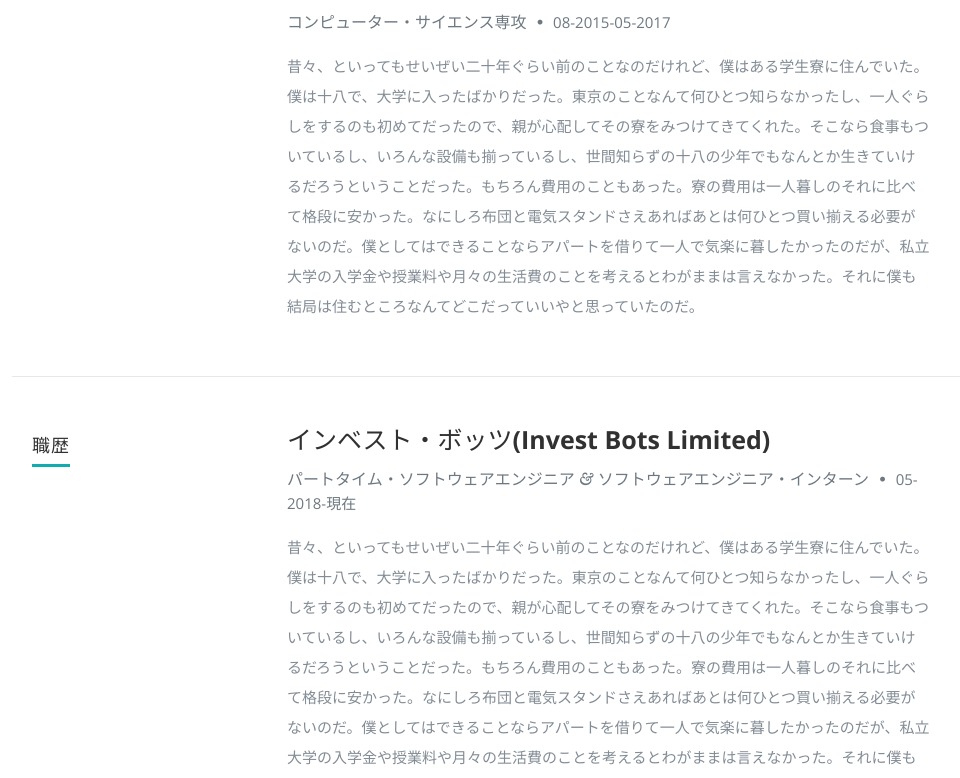
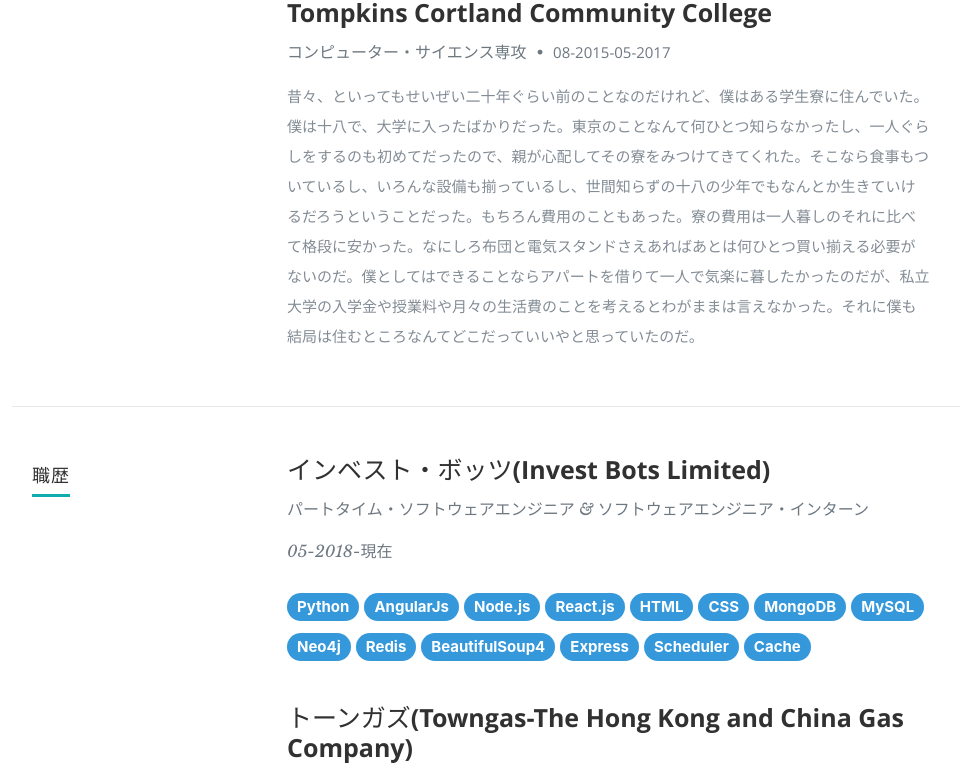
Before and after one commit to kaiching0109/profile-page, a React app: page / in a window 1280 px wide. Shown: the part 2002-2780 px from the top of the page, without its empty margins (118-1078 px from the left). Built offline with nearby package versions, Linux system fonts and the light colour scheme.

Commit message:
UPDATED: work layout and content

```diff
--- a/src/client/components/about/about.jsx
+++ b/src/client/components/about/about.jsx
@@ -8,6 +8,7 @@
     name,
     address1,
     address2,
+    address3,
     phone,
     mail,
     download_resume,
@@ -35,6 +36,8 @@
                   {address1}
                   <br />
                   {address2}
+                  <br />
+                  {address3}
                 </span>
                 <br />
                 <span>{phone}</span>
--- a/src/client/components/header/header.jsx
+++ b/src/client/components/header/header.jsx
@@ -44,6 +44,7 @@
                 {this.props.language.title}
               </h1>
               <h3> {this.props.language.description}.</h3>
+              <h3>{this.props.language.description_detail}</h3>
               <hr />
               <Socialbar items={socialbar} language={this.props.language} />
             </div>
--- /dev/null
+++ b/src/client/components/resume/tags.jsx
@@ -0,0 +1,16 @@
+import React from "react";
+
+const Tags = props => {
+  let { descriptions } = props;
+  descriptions = descriptions.map((description, i) => {
+    return (
+      <span className="categories">
+        <i className="fa fa-tag" />
+        {description}{" "}
+      </span>
+    );
+  });
+  return <div className="twelve columns collapsed">{descriptions} </div>;
+};
+
+export default Tags;
--- /dev/null
+++ b/src/client/components/resume/tags/style.css
@@ -0,0 +1,14 @@
+.tags {
+  background: #fff;
+  overflow: hidden;
+}
+
+.tag {
+  color: #fff;
+  font-weight: bold;
+  background: #3498db;
+  float: left;
+  padding: 5px 10px;
+  border-radius: 10em;
+  margin-right: 5px;
+}
--- /dev/null
+++ b/src/client/components/resume/tags/tags.jsx
@@ -0,0 +1,21 @@
+import React from "react";
+import style from "./style.css";
+
+const Tags = props => {
+  let { descriptions } = props;
+  descriptions = descriptions.map((description, i) => {
+    return (
+      <li key={i} className="tag">
+        {description}
+      </li>
+    );
+  });
+
+  return (
+    <div className="tags">
+      <ul>{descriptions}</ul>
+    </div>
+  );
+};
+
+export default Tags;
--- a/src/client/components/resume/work.jsx
+++ b/src/client/components/resume/work.jsx
@@ -1,20 +1,20 @@
 import React from "react";
+import TagsRow from "./tags/tags";
 
 const Work = props => {
   let { work_title, work_content } = props.content;
   work_content = Object.keys(work_content).map((key, j) => {
     return [...Array(work_content[key])].map((values, i) => {
       const { company, content } = values;
-      const { position, date_from, date_to, description } = content;
+      const { position, date_from, date_to, descriptions } = content;
       return (
         <div className="row item" key={`${company}-${i}`}>
           <div className="twelve columns">
             <h3>{company}</h3>
-            <p className="info">
-              {position} <span>&bull;</span>{" "}
-              <em className="date">{`${date_from}-${date_to}`}</em>
-            </p>
-            <p>{description}</p>
+            <p className="info">{position}</p>
+            <p className="info">{`${date_from}-${date_to}`}</p>
+            <TagsRow descriptions={descriptions} />
+            <br />
           </div>
         </div>
       );
--- a/src/client/languages/en.json
+++ b/src/client/languages/en.json
@@ -1,6 +1,7 @@
 {
-  "title": "I'm Kai Ching Suen",
-  "description": "Self-motivated college student with active learning and leadership skills. Flexible and highly organized with working experiencence in range of fields. Enthusiastic to learn and very independent.",
+  "title": "Kai Ching Suen",
+  "description": "College Student & Full Stack Web Developer",
+  "description_detail": "I use Python, Java, React.js & Node.js",
   "home": "HOME",
   "about": "ABOUT",
   "resume": "RESUME",
@@ -8,15 +9,15 @@
   "contact": "CONTACT",
 
   "about_title": "About Me",
-  "about_description": "Sed ut perspiciatis unde omnis iste natus error sit voluptatem accusantium doloremque laudantium, totam rem aperiam, eaque ipsa quae ab illo inventore veritatis et quasi architecto beatae vitae dicta sunt explicabo. Nemo enim ipsam voluptatem quia voluptas sit aspernatur aut odit aut fugit, sed quia consequuntur magni dolores eos qui ratione voluptatem sequi nesciunt. Neque porro quisquam est, qui dolorem ipsum quia dolor sit amet, consectetur, adipisci velit, sed quia non numquam eius modi tempora incidunt ut labore et dolore magnam aliquam quaerat voluptatem. Ut enim ad minima veniam, quis nostrum exercitationem ullam corporis suscipit laboriosam.",
-  "contact_title": "Contact Details",
+  "about_description": "Hello! I am Kai. Nice to meet you. I am an International student from Hong Kong currently studying at New York. I've worked in serval companies as a intern devloper, including in game, software and full stack devlopments, and I am currently working remotely from Hong Kong as a partime software engineer. I love to design and code, and I love what I do!",
   "name": "Kai Ching Suen",
   "download_resume": "Download Resume",
   "resume_link": "kaichingsuen_resume.pdf",
-  "address1": "1600 Amphitheatre Parkway",
-  "address2": "Mountain View, CA 94043 US",
-  "phone": "(123)456-7890",
-  "mail": "anyone@website.com",
+  "address1": "Benedicts College, Room B011",
+  "address2": "200 Circle Road",
+  "address3": "Stony Brook, NY 11790-3401",
+  "phone": "+852 6711 9356",
+  "mail": "kaiching.suen@stonybrook.edu",
 
   "education_title": "Education",
   "education_content": [
@@ -48,7 +49,18 @@
         "position": "Partime Software Engineer & Software Engineer Intern",
         "date_from": "05-2018",
         "date_to": "Present",
-        "description": "Sed ut perspiciatis unde omnis iste natus error sit voluptatem accusantium doloremque laudantium, totam rem aperiam, eaque ipsa quae ab illo inventore veritatis et quasi architecto beatae vitae dicta sunt explicabo. Nemo enim ipsam voluptatem quia voluptas sit aspernatur aut odit aut fugit, sed quia consequuntur magni dolores eos qui ratione voluptatem sequi nesciunt. Neque porro quisquam est, qui dolorem ipsum quia dolor sit amet, consectetur, adipisci velit, sed quia non numquam eius modi tempora incidunt ut labore et dolore magnam aliquam quaerat voluptatem. Ut enim ad minima veniam, quis nostrum exercitationem ullam corporis suscipit laboriosam."
+        "descriptions": [
+          "Python",
+          "AngularJs",
+          "Node.js",
+          "React.js",
+          "HTML",
+          "CSS",
+          "MongoDB",
+          "MySQL",
+          "Neo4j",
+          "Redis"
+        ]
       }
     },
     {
@@ -57,7 +69,18 @@
         "position": "IT Trainee",
         "date_from": "07-2018",
         "date_to": "08-2018",
-        "description": "Developed and built Internal chatbot infrastructure using machine learning with web crawling. Developed several Alexa skills by using programming languages like nodejs and python along with AWS services like AWS Lambda and AWS IoT and with RaspberryPi. Developed Andriod app for demoing Estimote Beacon use cases. Held several sections of sharings for IoT development and chatbot development"
+        "descriptions": [
+          "Python",
+          "Node.js",
+          "rasa-nlu",
+          "BeautifulSoup4",
+          "AWS IoT",
+          "AWS Lambda",
+          "Alexa",
+          "Estimote Beacon",
+          "Raspberry pi",
+          "IoT"
+        ]
       }
     },
     {
@@ -66,7 +89,14 @@
         "position": "Summer Intern",
         "date_from": "06-2018",
         "date_to": "08-2018",
-        "description": "Assisted lead developers in developing mobile game, Be A Man: Do The Right Thing by using game engine Unity with C# and playmaker. Cooperate visual and hearing effects and create Animation by using game engine Unity 2D."
+        "descriptions": [
+          "Unity",
+          "C#",
+          "Game maker",
+          "UX",
+          "Game design",
+          "Animation"
+        ]
       }
     },
     {
@@ -75,7 +105,13 @@
         "position": "Resident Assistant",
         "date_from": "01-2016",
         "date_to": "05-2017",
-        "description": "Enforce housing policies and assisting resident needs. Create a safe and active environment for residents that from different background. Rated Averagely 4.5/5 in Adjusting Position, Reliability and Representation for the Department and the Position. (2016 - 2017)"
+        "descriptions": [
+          "Communication",
+          "Team Player",
+          "Creativity",
+          "Diversity",
+          "Leadership"
+        ]
       }
     },
     {
@@ -84,7 +120,12 @@
         "position": "Math and Computer Science Tutor",
         "date_from": "01-2016",
         "date_to": "01-2017",
-        "description": "Assist students with academic needs including counseling and tutoring."
+        "descriptions": [
+          "Communication",
+          "Elaboration",
+          "Learner",
+          "Organization"
+        ]
       }
     },
     {
@@ -93,7 +134,12 @@
         "position": "Office Assistant",
         "date_from": "06-2017",
         "date_to": "08-2017",
-        "description": "Assist international students in the process of exploring and identifying their identities. Eliminate the gap between locals and international students within campus and society; Plan and Organize activities."
+        "descriptions": [
+          "Communication",
+          "Team Player",
+          "Diversity",
+          "Organization"
+        ]
       }
     }
   ],
--- a/src/client/languages/jp.json
+++ b/src/client/languages/jp.json
@@ -1,6 +1,7 @@
 {
   "title": "スン・カイ・チンです",
   "description": "私の強みは強い行動力と様々な環境に対しての迅速な対応力です。",
+  "description_detail": "I use...!",
   "home": "ホーム",
   "about": "私に関して",
   "resume": "履歴",
@@ -13,9 +14,10 @@
   "name": "スン・カイ・チン",
   "download_resume": "履歴書ダウンロード",
   "resume_link": "kaichingsuen_resume.pdf",
-  "address1": "1600 Amphitheatre Parkway",
-  "address2": "Mountain View, CA 94043 US",
-  "phone": "(123)456-7890",
+  "address1": "Benedicts College, Room B011",
+  "address2": "200 Circle Road",
+  "address3": "Stony Brook, NY 11790-3401",
+  "phone": "+852 6711 9356",
   "mail": "kaiching.suen@stonybrook.edu",
 
   "education_title": "学歴",
@@ -48,7 +50,22 @@
         "position": "パートタイム・ソフトウェアエンジニア & ソフトウェアエンジニア・インターン",
         "date_from": "05-2018",
         "date_to": "現在",
-        "description": "昔々、といってもせいぜい二十年ぐらい前のことなのだけれど、僕はある学生寮に住んでいた。僕は十八で、大学に入ったばかりだった。東京のことなんて何ひとつ知らなかったし、一人ぐらしをするのも初めてだったので、親が心配してその寮をみつけてきてくれた。そこなら食事もついているし、いろんな設備も揃っているし、世間知らずの十八の少年でもなんとか生きていけるだろうということだった。もちろん費用のこともあった。寮の費用は一人暮しのそれに比べて格段に安かった。なにしろ布団と電気スタンドさえあればあとは何ひとつ買い揃える必要がないのだ。僕としてはできることならアパートを借りて一人で気楽に暮したかったのだが、私立大学の入学金や授業料や月々の生活費のことを考えるとわがままは言えなかった。それに僕も結局は住むところなんてどこだっていいやと思っていたのだ。"
+        "descriptions": [
+          "Python",
+          "AngularJs",
+          "Node.js",
+          "React.js",
+          "HTML",
+          "CSS",
+          "MongoDB",
+          "MySQL",
+          "Neo4j",
+          "Redis",
+          "BeautifulSoup4",
+          "Express",
+          "Scheduler",
+          "Cache"
+        ]
       }
     },
     {
@@ -57,7 +74,18 @@
         "position": "ITトレーニー",
         "date_from": "07-2018",
         "date_to": "08-2018",
-        "description": "主にIOT(アマゾン・アレクサとビーコン)周辺の開発とチャットボットの開発に携わりました。\nアマゾン・アレクサ周辺とは、Node.jsやPythonなどとアマゾン・ラムダーやマゾン・IOTを使って、QRコードシステムとプロジェクターの自動化ステムを作りました。\nseleniumとbeautifulSoup4とrasa nluなどPythonライブラリを使って、ユーザー・ガイド用のチャットボット部分の機能を作りました。"
+        "descriptions": [
+          "Python",
+          "Node.js",
+          "rasa-nlu",
+          "BeautifulSoup4",
+          "AWS IoT",
+          "AWS Lambda",
+          "Alexa",
+          "Estimote Beacon",
+          "Raspberry pi",
+          "IoT"
+        ]
       }
     },
     {
@@ -66,7 +94,14 @@
         "position": "夏インターン",
         "date_from": "06-2018",
         "date_to": "08-2018",
-        "description": "UnityとC#を使って、携帯ゲーム（Be A Man: Do the right thing）の開発を協力しました。このゲームは３３個のミニーゲームによって組み立てられたゲームです。私は、２ヶ月間で、３０％の内容を完成しました。"
+        "descriptions": [
+          "Unity",
+          "C#",
+          "Game maker",
+          "UX",
+          "Game design",
+          "Animation"
+        ]
       }
     },
     {
@@ -75,7 +110,7 @@
         "position": "常駐助手",
         "date_from": "01-2016",
         "date_to": "05-2017",
-        "description": "昔々、といってもせいぜい二十年ぐらい前のことなのだけれど、僕はある学生寮に住んでいた。僕は十八で、大学に入ったばかりだった。東京のことなんて何ひとつ知らなかったし、一人ぐらしをするのも初めてだったので、親が心配してその寮をみつけてきてくれた。そこなら食事もついているし、いろんな設備も揃っているし、世間知らずの十八の少年でもなんとか生きていけるだろうということだった。もちろん費用のこともあった。寮の費用は一人暮しのそれに比べて格段に安かった。なにしろ布団と電気スタンドさえあればあとは何ひとつ買い揃える必要がないのだ。僕としてはできることならアパートを借りて一人で気楽に暮したかったのだが、私立大学の入学金や授業料や月々の生活費のことを考えるとわがままは言えなかった。それに僕も結局は住むところなんてどこだっていいやと思っていたのだ。"
+        "descriptions": ["Python", "React.js"]
       }
     },
     {
@@ -84,7 +119,7 @@
         "position": "コンピューターサイエンスチューター",
         "date_from": "01-2016",
         "date_to": "01-2017",
-        "description": "昔々、といってもせいぜい二十年ぐらい前のことなのだけれど、僕はある学生寮に住んでいた。僕は十八で、大学に入ったばかりだった。東京のことなんて何ひとつ知らなかったし、一人ぐらしをするのも初めてだったので、親が心配してその寮をみつけてきてくれた。そこなら食事もついているし、いろんな設備も揃っているし、世間知らずの十八の少年でもなんとか生きていけるだろうということだった。もちろん費用のこともあった。寮の費用は一人暮しのそれに比べて格段に安かった。なにしろ布団と電気スタンドさえあればあとは何ひとつ買い揃える必要がないのだ。僕としてはできることならアパートを借りて一人で気楽に暮したかったのだが、私立大学の入学金や授業料や月々の生活費のことを考えるとわがままは言えなかった。それに僕も結局は住むところなんてどこだっていいやと思っていたのだ。"
+        "descriptions": ["Python", "React.js"]
       }
     },
     {
@@ -93,7 +128,7 @@
         "position": "オフィスアシスタント",
         "date_from": "06-2017",
         "date_to": "08-2017",
-        "description": "昔々、といってもせいぜい二十年ぐらい前のことなのだけれど、僕はある学生寮に住んでいた。僕は十八で、大学に入ったばかりだった。東京のことなんて何ひとつ知らなかったし、一人ぐらしをするのも初めてだったので、親が心配してその寮をみつけてきてくれた。そこなら食事もついているし、いろんな設備も揃っているし、世間知らずの十八の少年でもなんとか生きていけるだろうということだった。もちろん費用のこともあった。寮の費用は一人暮しのそれに比べて格段に安かった。なにしろ布団と電気スタンドさえあればあとは何ひとつ買い揃える必要がないのだ。僕としてはできることならアパートを借りて一人で気楽に暮したかったのだが、私立大学の入学金や授業料や月々の生活費のことを考えるとわがままは言えなかった。それに僕も結局は住むところなんてどこだっていいやと思っていたのだ。"
+        "descriptions": ["Python", "React.js"]
       }
     }
   ],
```
Also changed, not shown: 2 other files (tests, documents, lock files or other folders).
